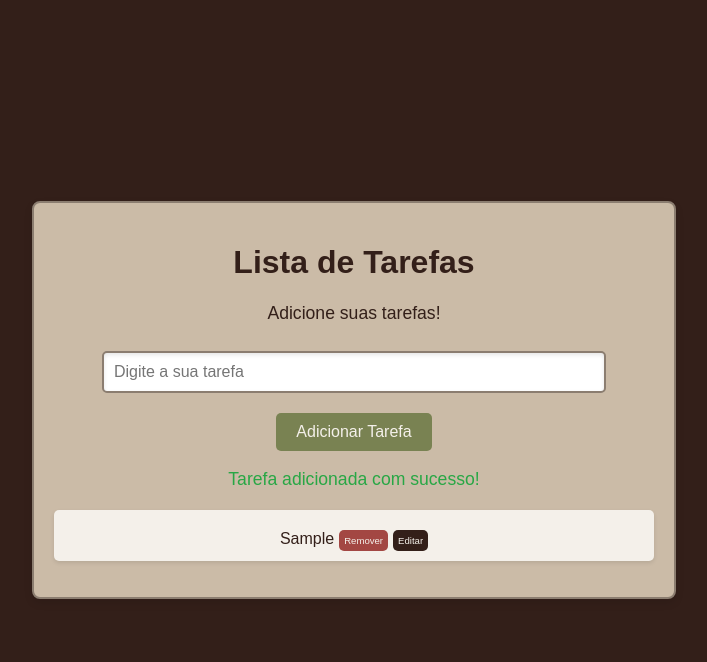
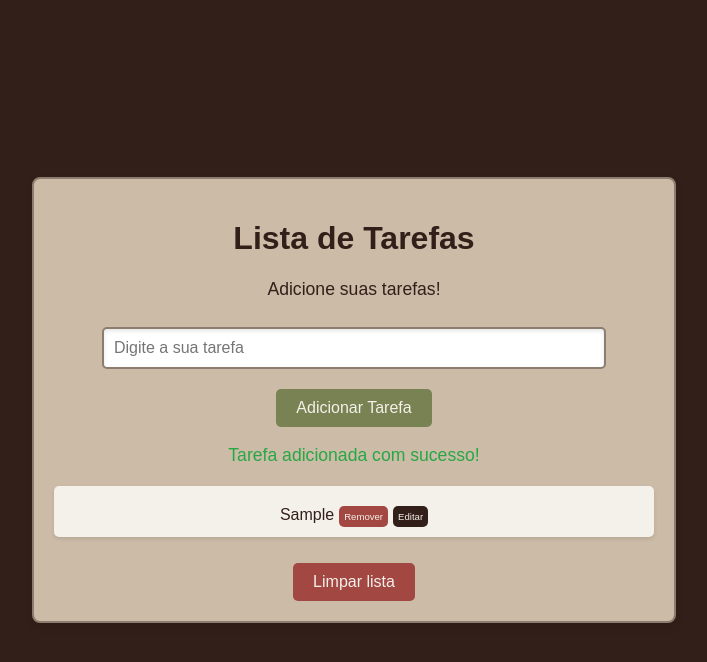
Before and after one commit to naskcodes/youtube-javascript-do-zero, a plain HTML site: page AULA 5/index.html in a window 1280 px wide. Both pictures are taken after typing "Sample" into the empty fields and a click on the button "Adicionar Tarefa". Shown: the whole page, without its empty margins (286-993 px from the left). Drawn offline with Linux system fonts and the light colour scheme.

Commit message:
Finalizãção do curso de JavaScript, com conclusão do desafio da última aula

```diff
--- a/AULA 5/index.html
+++ b/AULA 5/index.html
@@ -7,7 +7,7 @@
   <link rel="stylesheet" href="style.css">
 </head>
 <body>
-  <div class="container">
+  <div class="container" id="container">
     <h1>Lista de Tarefas</h1>
     <p>Adicione suas tarefas!</p>
     <input type="text" id="inputTarefa" placeholder="Digite a sua tarefa">
--- a/AULA 5/script.js
+++ b/AULA 5/script.js
@@ -1,4 +1,9 @@
 let tarefas = [];
+let divPrincipal = document.getElementById("container");
+let botaoLimpar = document.createElement("button");
+
+botaoLimpar.className = "botao_lista";
+botaoLimpar.textContent = "Limpar lista";
 
 function adicionarTarefa() {
     const inputTarefa = document.getElementById("inputTarefa");
@@ -41,10 +46,16 @@ function renderizarTarefas() {
         botaoEditar.className = "editar";
         botaoEditar.textContent = "Editar";
         botaoEditar.onclick = () => editarTarefa(i);
+        if (tarefas.length > 0) {
+            botaoLimpar.removeAttribute('hidden');
+            botaoLimpar.onclick = () => limparLista();
+            divPrincipal.appendChild(botaoLimpar);
+        }
         novaTarefa.appendChild(botaoRemover);
         novaTarefa.appendChild(botaoEditar);
         listaTarefas.appendChild(novaTarefa);
     }
+
 }
 
 function removerTarefa(i) {
@@ -59,3 +70,13 @@ function editarTarefa(i) {
         renderizarTarefas();
     }
 }
+
+//<button onclick="limparLista()" class="botao_lista">Limpar</button>
+
+function limparLista() {
+    tarefas.length = 0;
+    renderizarTarefas();
+    const mensagem = document.getElementById("mensagem");
+    mensagem.textContent = "Lista zerada com sucesso!";
+    botaoLimpar.toggleAttribute('hidden');
+}
```
